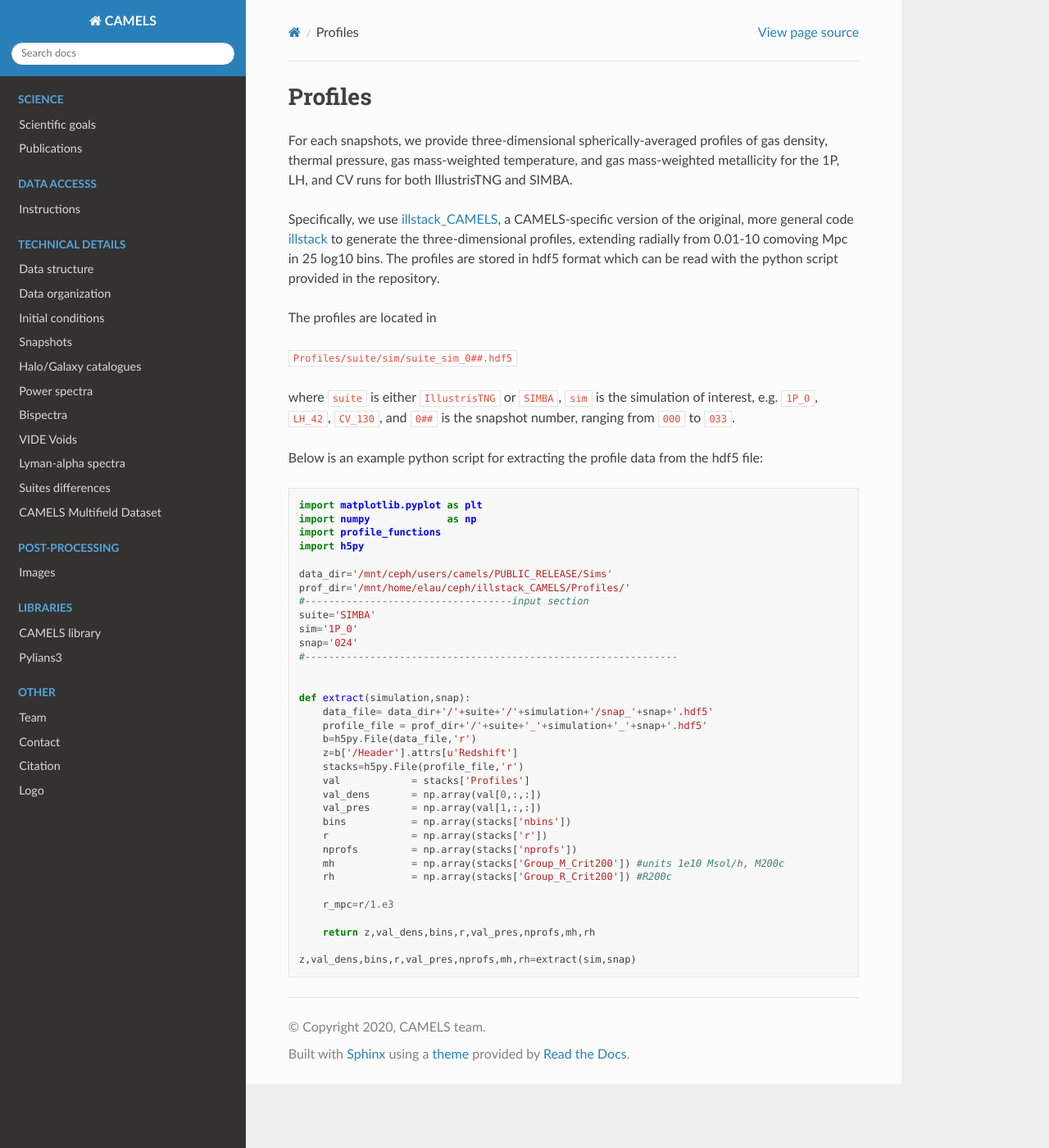
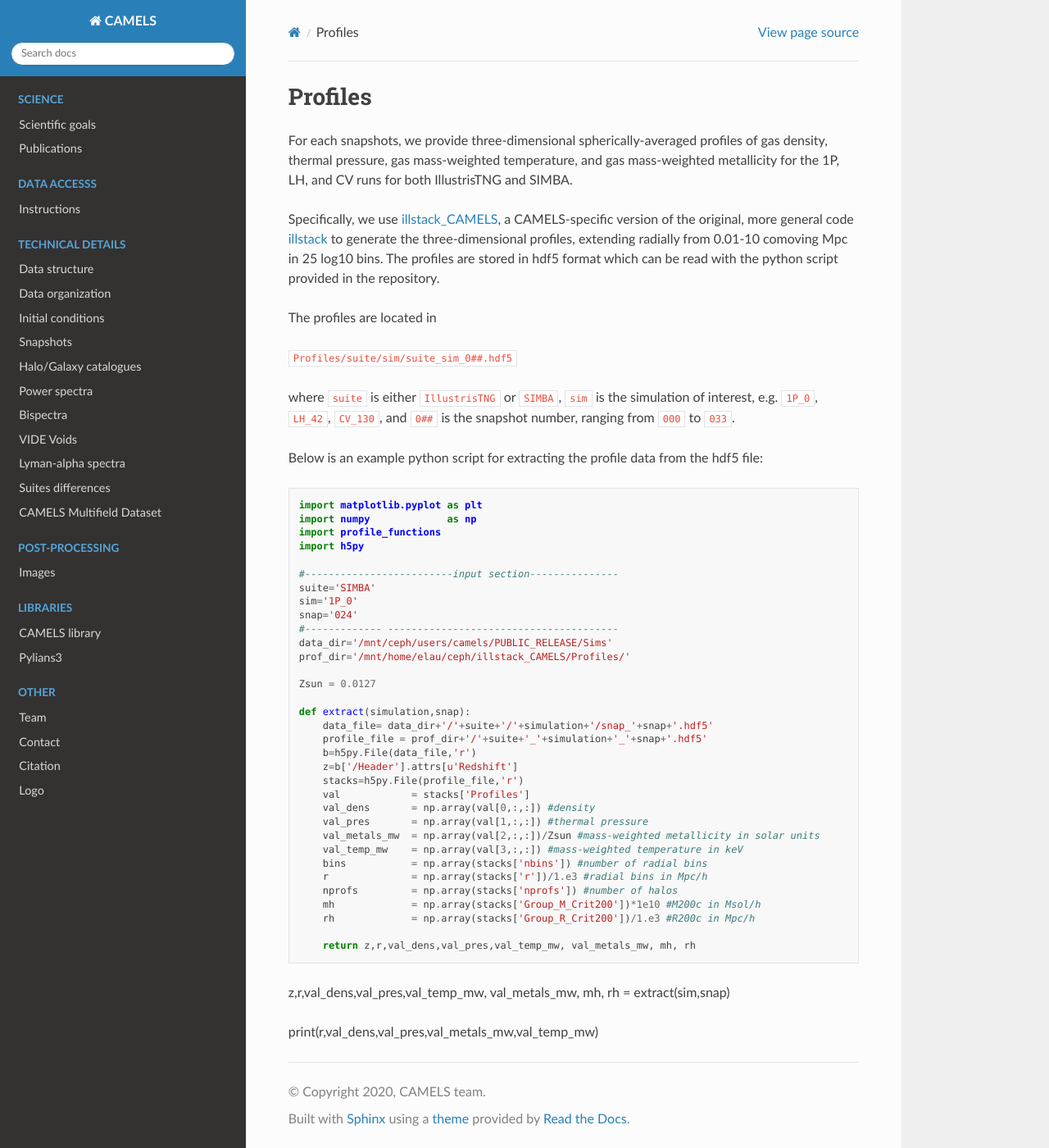
Before and after one commit to franciscovillaescusa/CAMELS, a Sphinx documentation site: the page built from docs/source/Profiles.rst, in a window 1280 px wide and 1400 px high. Shown: the whole window at 82% size. Built offline with Sphinx 7.4.7 and the Read the Docs theme 2.0.0, drawn with Linux system fonts in a browser that asks for light colours.

Commit message:
Update Profiles.rst

```diff
--- a/docs/source/Profiles.rst
+++ b/docs/source/Profiles.rst
@@ -20,14 +20,15 @@ Below is an example python script for extracting the profile data from the hdf5
   import profile_functions
   import h5py
 
-  data_dir='/mnt/ceph/users/camels/PUBLIC_RELEASE/Sims'
-  prof_dir='/mnt/home/elau/ceph/illstack_CAMELS/Profiles/'
-  #-----------------------------------input section
+  #-------------------------input section---------------
   suite='SIMBA'
   sim='1P_0'
   snap='024'
-  #---------------------------------------------------------------
+  #------------- ---------------------------------------
+  data_dir='/mnt/ceph/users/camels/PUBLIC_RELEASE/Sims'
+  prof_dir='/mnt/home/elau/ceph/illstack_CAMELS/Profiles/'
 
+  Zsun = 0.0127
 
   def extract(simulation,snap):
       data_file= data_dir+'/'+suite+'/'+simulation+'/snap_'+snap+'.hdf5'
@@ -36,16 +37,18 @@ Below is an example python script for extracting the profile data from the hdf5
       z=b['/Header'].attrs[u'Redshift']
       stacks=h5py.File(profile_file,'r')
       val            = stacks['Profiles']
-      val_dens       = np.array(val[0,:,:])
-      val_pres       = np.array(val[1,:,:])
-      bins           = np.array(stacks['nbins'])
-      r              = np.array(stacks['r'])
-      nprofs         = np.array(stacks['nprofs'])
-      mh             = np.array(stacks['Group_M_Crit200']) #units 1e10 Msol/h, M200c
-      rh             = np.array(stacks['Group_R_Crit200']) #R200c
+      val_dens       = np.array(val[0,:,:]) #density
+      val_pres       = np.array(val[1,:,:]) #thermal pressure
+      val_metals_mw  = np.array(val[2,:,:])/Zsun #mass-weighted metallicity in solar units
+      val_temp_mw    = np.array(val[3,:,:]) #mass-weighted temperature in keV
+      bins           = np.array(stacks['nbins']) #number of radial bins
+      r              = np.array(stacks['r'])/1.e3 #radial bins in Mpc/h
+      nprofs         = np.array(stacks['nprofs']) #number of halos
+      mh             = np.array(stacks['Group_M_Crit200'])*1e10 #M200c in Msol/h
+      rh             = np.array(stacks['Group_R_Crit200'])/1.e3 #R200c in Mpc/h
 
-      r_mpc=r/1.e3
+      return z,r,val_dens,val_pres,val_temp_mw, val_metals_mw, mh, rh
 
-      return z,val_dens,bins,r,val_pres,nprofs,mh,rh
+z,r,val_dens,val_pres,val_temp_mw, val_metals_mw, mh, rh = extract(sim,snap)
 
-  z,val_dens,bins,r,val_pres,nprofs,mh,rh=extract(sim,snap)
+print(r,val_dens,val_pres,val_metals_mw,val_temp_mw)
```
